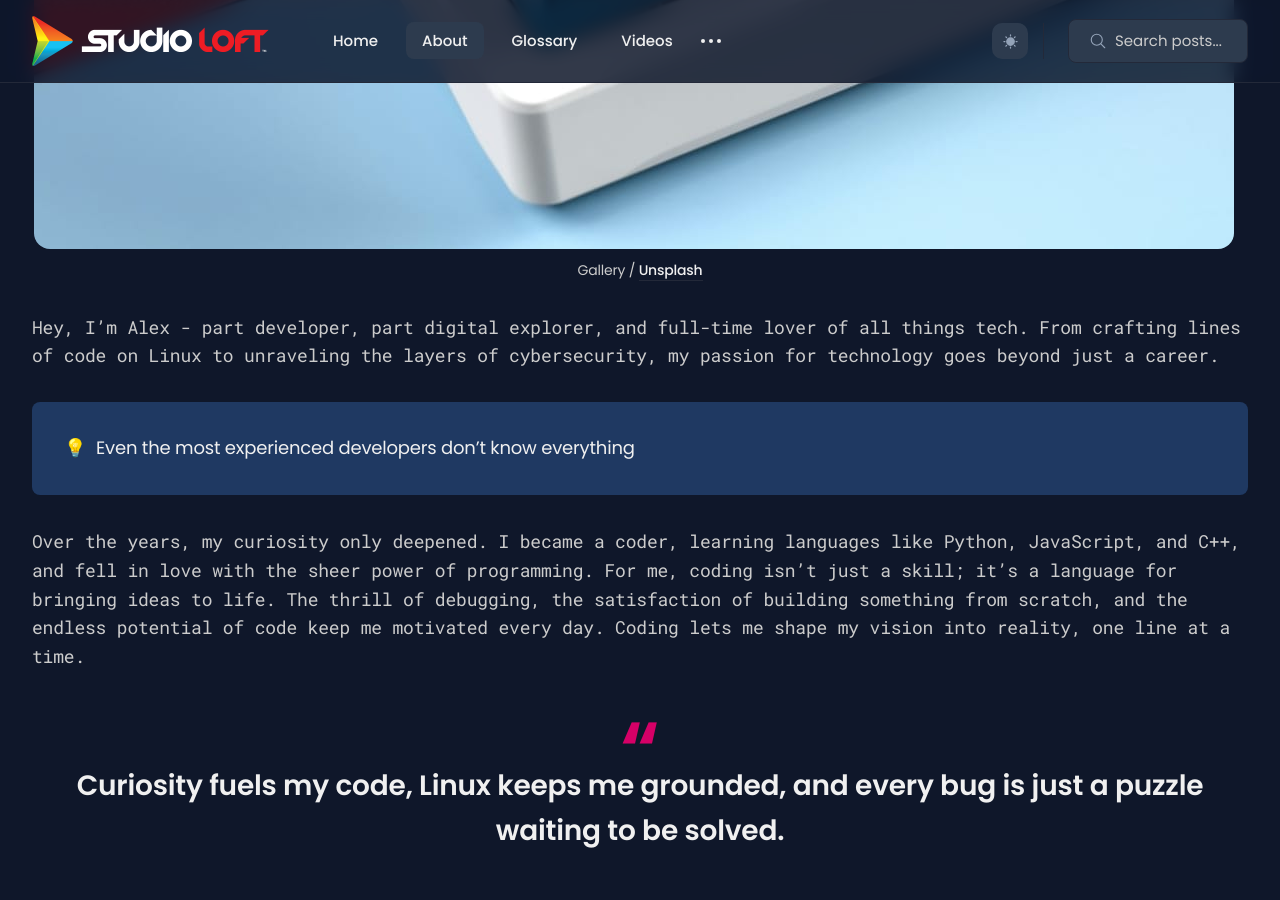
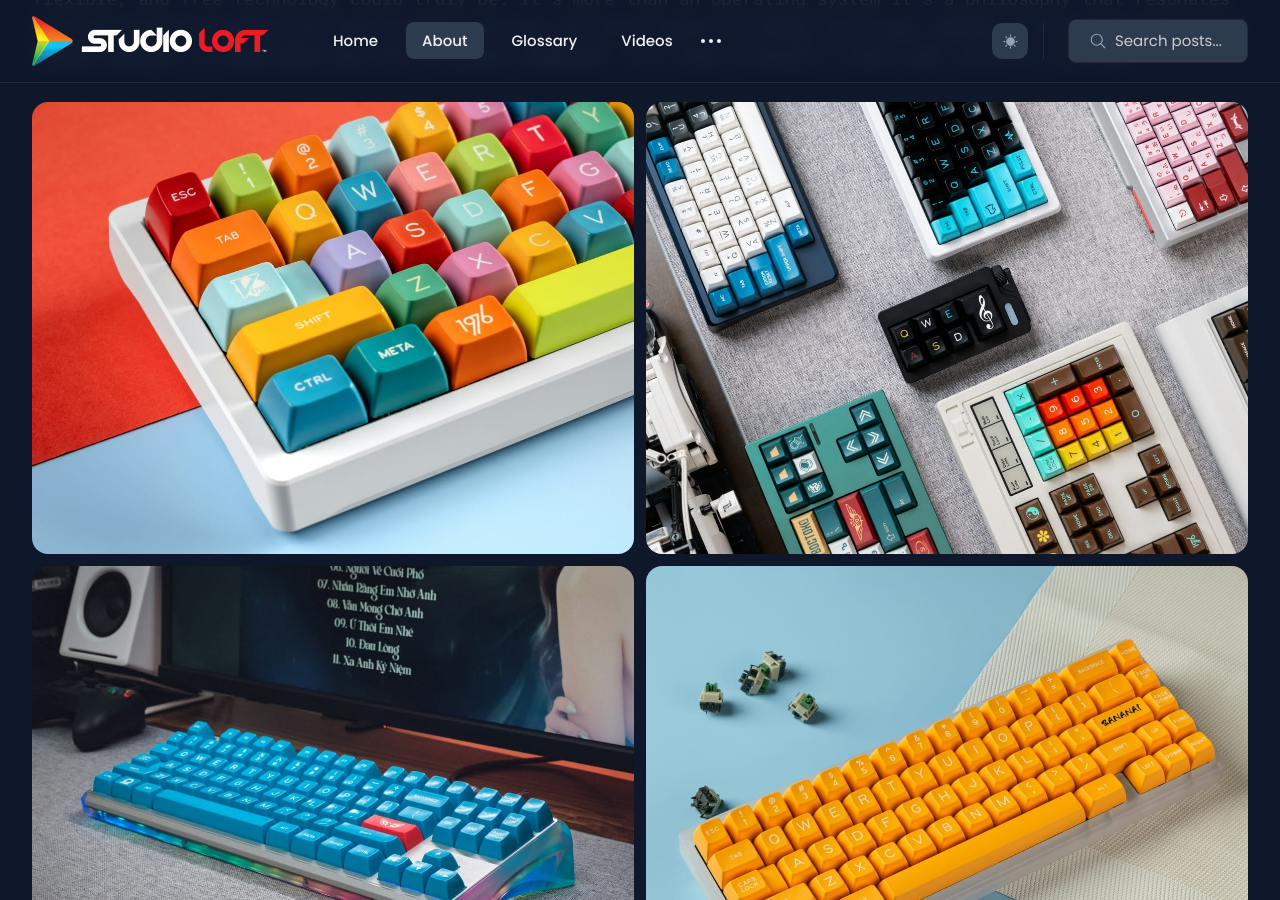
Before and after one commit to studioloft/studioloft.github.io, a Jekyll site: the page built from _pages/about.md, in a window 1280 px wide and 900 px high, scrolled down 878 px. Built offline with Jekyll 4.4.1, drawn with Linux system fonts in a browser that asks for light colours.

Commit message:
hero update

```diff
--- a/_pages/about.md
+++ b/_pages/about.md
@@ -4,12 +4,7 @@ title: About Me
 permalink: /about/
 ---
 
-<div class="gallery-box">
-  <div class="gallery gallery-columns-2">
-    {% include img.html src ="/images/01-4.jpg" alt="Keyboard" caption="The symphony of keys" %}
-  </div>
-  <em>Gallery / <a href="https://unsplash.com/" target="_blank">Unsplash</a></em>
-</div>
+{% include hero.html %}
 
 Hey, I’m Alex - part developer, part digital explorer, and full-time lover of all things tech. From crafting lines of code on Linux to unraveling the layers of cybersecurity, my passion for technology goes beyond just a career.
 
```
